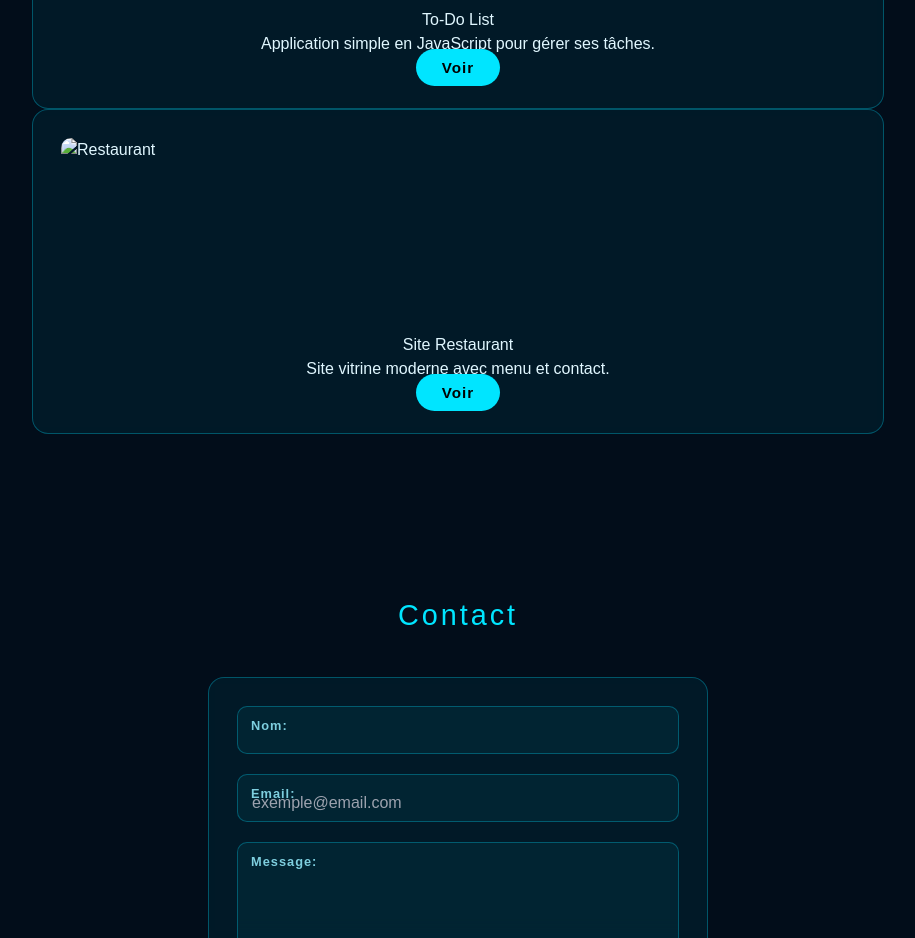
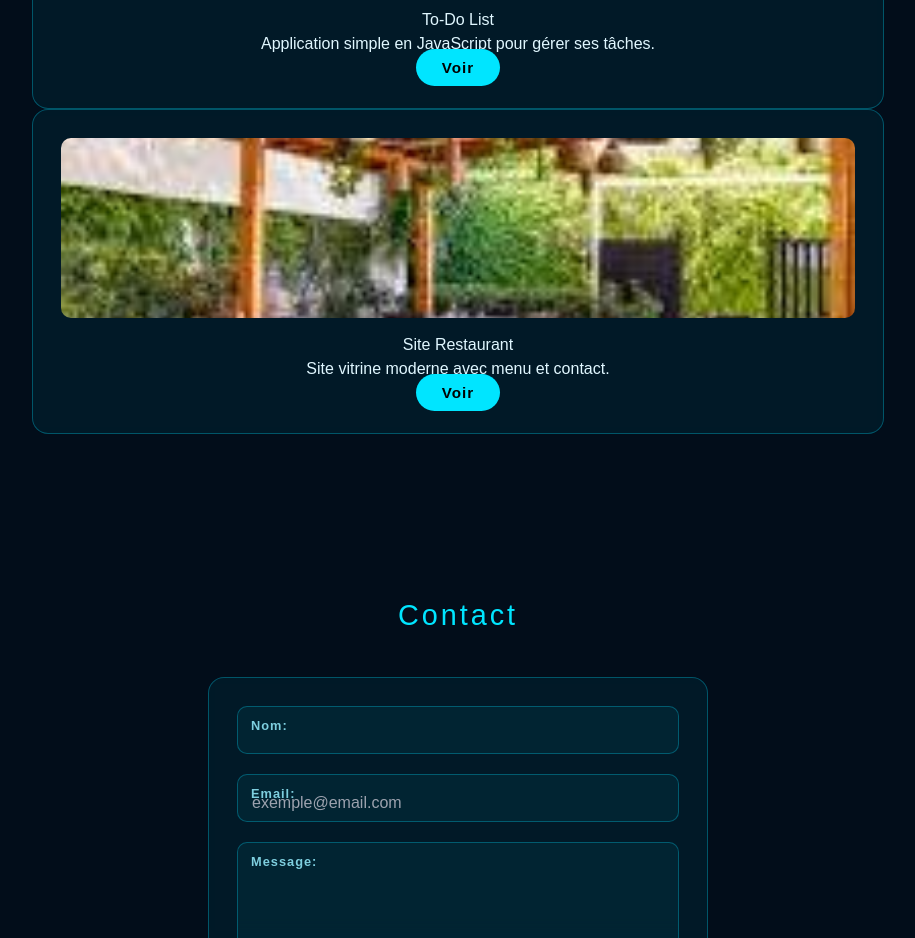
Before and after one commit to mamanfaye/PORTFOLIO, a plain HTML site: page index.html in a window 1280 px wide. Shown: the part 2780-3718 px from the top of the page, without its empty margins (182-1097 px from the left). Drawn offline with nearby package versions, Linux system fonts and the light colour scheme.

Commit message:
ajout projets image + version finale

```diff
--- a/index.html
+++ b/index.html
@@ -141,7 +141,7 @@
 </div>
 
         <div class="project-card card">
-    <img src="c:\Users\LENOVO\Pictures\restaurant.jfif" alt="Restaurant">
+    <img src="image/restaurant.jfif" alt="">
 
     <div class="project-content">
         <h3>Site Restaurant</h3>
```
Also changed, not shown: image/restaurant.jfif (added).
